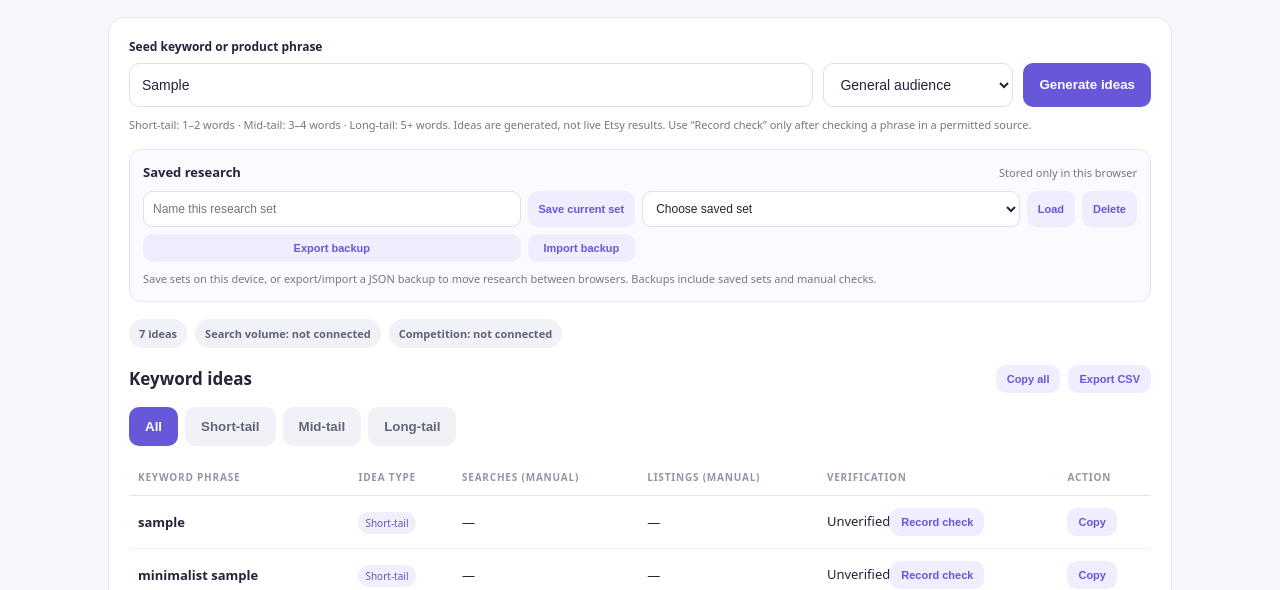
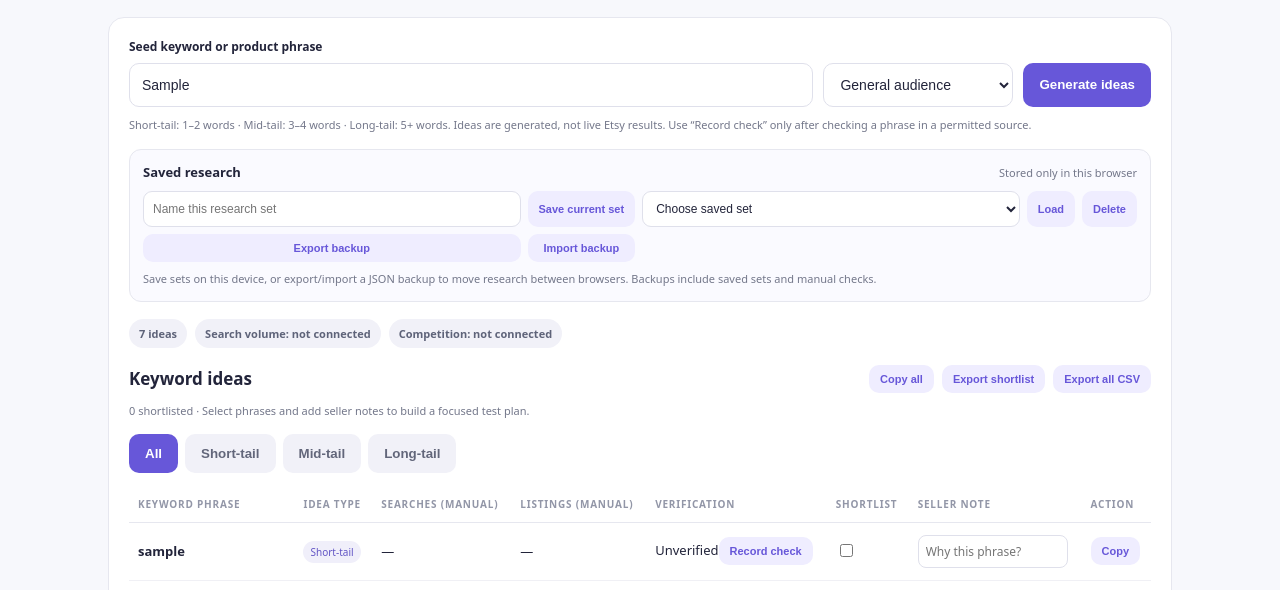
Before and after one commit to skentertainingcom-crypto/SellerScope-Dashboard, a website: page index.html in a window 1280 px wide. Both pictures are taken after typing "Sample" into the empty fields and a click on the button "Generate ideas". Shown: the part 197-787 px from the top of the page. Drawn offline with Linux system fonts and the light colour scheme.

Commit message:
Add keyword shortlists and seller notes
Add shortlist selection, seller notes, CSV export, and browser tests.

```diff
--- a/index.html
+++ b/index.html
@@ -30,16 +30,21 @@ button{border:0;border-radius:10px;padding:12px 16px;font-weight:750;background:
 <div class="hint">Short-tail: 1–2 words · Mid-tail: 3–4 words · Long-tail: 5+ words. Ideas are generated, not live Etsy results. Use “Record check” only after checking a phrase in a permitted source.</div>
 <div class="saved-tools" aria-labelledby="savedTitle"><div class="saved-heading"><strong id="savedTitle">Saved research</strong><span class="hint">Stored only in this browser</span></div><div class="saved-controls"><input id="projectName" maxlength="60" placeholder="Name this research set" aria-label="Research set name"><button class="secondary" id="saveProject">Save current set</button><select id="savedProjects" aria-label="Saved research sets"><option value="">Choose saved set</option></select><button class="secondary" id="loadProject">Load</button><button class="secondary" id="deleteProject">Delete</button><button class="secondary" id="exportBackup">Export backup</button><button class="secondary" id="importBackupButton">Import backup</button><input id="importBackup" type="file" accept="application/json,.json" hidden></div><div class="hint">Save sets on this device, or export/import a JSON backup to move research between browsers. Backups include saved sets and manual checks.</div></div>
 <div class="summary"><span class="chip" id="count">0 ideas</span><span class="chip">Search volume: not connected</span><span class="chip">Competition: not connected</span></div>
-<div class="tabletop"><h2>Keyword ideas</h2><div class="actions"><button class="secondary" id="copyAll">Copy all</button><button class="secondary" id="export">Export CSV</button></div></div>
+<div class="tabletop"><h2>Keyword ideas</h2><div class="actions"><button class="secondary" id="copyAll">Copy all</button><button class="secondary" id="exportShortlist">Export shortlist</button><button class="secondary" id="export">Export all CSV</button></div></div><div class="hint" id="shortlistSummary" aria-live="polite">0 shortlisted · Select phrases and add seller notes to build a focused test plan.</div>
 <div class="filters"><button class="filter active" data-filter="All">All</button><button class="filter" data-filter="Short-tail">Short-tail</button><button class="filter" data-filter="Mid-tail">Mid-tail</button><button class="filter" data-filter="Long-tail">Long-tail</button></div>
-<div class="tablewrap"><table><thead><tr><th>Keyword phrase</th><th>Idea type</th><th>Searches (manual)</th><th>Listings (manual)</th><th>Verification</th><th>Action</th></tr></thead><tbody id="results"><tr><td class="empty" colspan="6">Enter a phrase and select “Generate ideas”.</td></tr></tbody></table></div>
+<div class="tablewrap"><table><thead><tr><th>Keyword phrase</th><th>Idea type</th><th>Searches (manual)</th><th>Listings (manual)</th><th>Verification</th><th>Shortlist</th><th>Seller note</th><th>Action</th></tr></thead><tbody id="results"><tr><td class="empty" colspan="6">Enter a phrase and select “Generate ideas”.</td></tr></tbody></table></div>
 <div id="toast" class="toast" role="status"></div>
 <div class="notice"><strong>For real Etsy search data:</strong> Use Etsy Marketplace Insights if available to your shop. “Record check” saves values you observed, the source, and date on this device. SellerScope does not fetch or validate values automatically.</div>
 </section><p class="foot">SellerScope is an independent project and is not affiliated with Etsy. Metrics are intentionally blank until a reliable, permitted data source is connected. This prototype has no backend, login, or live Etsy connection.</p></main>
 <script>
-let current=[],activeFilter='All';const $=id=>document.getElementById(id);const STORE_KEY='sellerscope.keywordChecks.v1';const PROJECTS_KEY='sellerscope.savedResearch.v1';
+let current=[],activeFilter='All';const $=id=>document.getElementById(id);const STORE_KEY='sellerscope.keywordChecks.v1';const PROJECTS_KEY='sellerscope.savedResearch.v1';const SHORTLIST_KEY='sellerscope.shortlist.v1';
 function loadChecks(){try{return JSON.parse(localStorage.getItem(STORE_KEY)||'{}')}catch(e){return {}}}
 let checks=loadChecks();
+function loadShortlist(){try{const v=JSON.parse(localStorage.getItem(SHORTLIST_KEY)||'{}');return v&&typeof v==='object'&&!Array.isArray(v)?v:{}}catch(e){return {}}}
+let shortlist=loadShortlist();
+function shortlistEntry(phrase){return shortlist[phrase.toLowerCase()]||{selected:false,note:''}}
+function saveShortlist(){try{localStorage.setItem(SHORTLIST_KEY,JSON.stringify(shortlist));return true}catch(e){notify('Shortlist could not be saved; browser storage may be full.');return false}}
+function updateShortlistSummary(){const n=current.filter(x=>shortlistEntry(x.phrase).selected).length;const el=$('shortlistSummary');if(el)el.textContent=n+' shortlisted · Select phrases and add seller notes to build a focused test plan.'}
 function saveChecks(){try{localStorage.setItem(STORE_KEY,JSON.stringify(checks));return true}catch(e){notify('Saved for this session only; browser storage is unavailable.');return false}}
 function normalize(s){return String(s||'').toLowerCase().replace(/[’']/g,"'").replace(/[^a-z0-9+#.-]+/g,' ').trim().replace(/\s+/g,' ')}
 function tidyPhrase(s){return normalize(s).split(' ').filter(Boolean).join(' ')}
@@ -99,18 +104,21 @@ async function copy(t){try{await navigator.clipboard.writeText(t);notify('Copied
 function render(){
  const visible=current.filter(x=>activeFilter==='All'||x.type===activeFilter);
  $('count').textContent=current.length+' ideas';
- $('results').innerHTML=visible.length?visible.map((r,i)=>`<tr><td><span class="kw"></span></td><td><span class="type"></span></td><td class="searches"></td><td class="listings"></td><td><span class="verify-state"></span><button class="secondary" data-check="${i}">Record check</button></td><td><button class="secondary" data-i="${i}">Copy</button></td></tr>`).join(''):'<tr><td class="empty" colspan="6">No keywords in this category.</td></tr>';
- [...$('results').querySelectorAll('tr')].forEach((tr,i)=>{if(visible[i]){const item=visible[i],saved=checks[item.phrase.toLowerCase()];tr.querySelector('.kw').textContent=item.phrase;tr.querySelector('.type').textContent=item.type;tr.querySelector('.searches').textContent=saved?.searches??'—';tr.querySelector('.listings').textContent=saved?.listings??'—';tr.querySelector('.verify-state').textContent=saved?'Checked '+saved.date+' · '+saved.source:'Unverified'}});
+ $('results').innerHTML=visible.length?visible.map((r,i)=>'<tr><td><span class="kw"></span></td><td><span class="type"></span></td><td class="searches"></td><td class="listings"></td><td><span class="verify-state"></span><button class="secondary" data-check="'+i+'">Record check</button></td><td><input type="checkbox" data-shortlist="'+i+'" aria-label="Shortlist keyword"></td><td><input data-note="'+i+'" maxlength="240" placeholder="Why this phrase?" aria-label="Seller note" style="width:150px;max-width:100%;padding:7px;border:1px solid #dfe0eb;border-radius:8px;font:inherit;font-size:12px"></td><td><button class="secondary" data-i="'+i+'">Copy</button></td></tr>').join(''):'<tr><td class="empty" colspan="8">No keywords in this category.</td></tr>';
+ [...$('results').querySelectorAll('tr')].forEach((tr,i)=>{if(visible[i]){const item=visible[i],saved=checks[item.phrase.toLowerCase()],entry=shortlistEntry(item.phrase);tr.querySelector('.kw').textContent=item.phrase;tr.querySelector('.type').textContent=item.type;tr.querySelector('.searches').textContent=saved?.searches??'—';tr.querySelector('.listings').textContent=saved?.listings??'—';tr.querySelector('.verify-state').textContent=saved?'Checked '+saved.date+' · '+saved.source:'Unverified';tr.querySelector('[data-shortlist]').checked=!!entry.selected;tr.querySelector('[data-note]').value=entry.note||''}});
  $('results').querySelectorAll('[data-i]').forEach(b=>b.onclick=()=>copy(visible[+b.dataset.i].phrase));
  $('results').querySelectorAll('[data-check]').forEach(b=>b.onclick=()=>recordCheck(visible[+b.dataset.check]));
+ $('results').querySelectorAll('[data-shortlist]').forEach(b=>b.onchange=()=>{const phrase=visible[+b.dataset.shortlist].phrase;shortlist[phrase.toLowerCase()]={...shortlistEntry(phrase),selected:b.checked};saveShortlist();updateShortlistSummary()});
+ $('results').querySelectorAll('[data-note]').forEach(b=>b.onchange=()=>{const phrase=visible[+b.dataset.note].phrase;shortlist[phrase.toLowerCase()]={...shortlistEntry(phrase),note:b.value.trim()};saveShortlist();updateShortlistSummary()});
+ updateShortlistSummary();
 }
 $('generate').onclick=()=>{const s=tidyPhrase($('seed').value);if(!s){$('seed').focus();notify('Enter a seed keyword first.');return}current=build(s,$('market').value);activeFilter='All';document.querySelectorAll('.filter').forEach(b=>b.classList.toggle('active',b.dataset.filter==='All'));render();notify('Generated '+current.length+' unique ideas. Etsy search was not performed.')};
 function loadProjects(){try{const value=JSON.parse(localStorage.getItem(PROJECTS_KEY)||'[]');return Array.isArray(value)?value.filter(x=>x&&typeof x.id==='string'&&typeof x.name==='string'&&typeof x.seed==='string'&&Array.isArray(x.ideas)):[]}catch(e){return []}}
 let projects=loadProjects();
 function persistProjects(){try{localStorage.setItem(PROJECTS_KEY,JSON.stringify(projects));return true}catch(e){notify('Could not save research. Browser storage may be full or unavailable.');return false}}
 function renderProjects(selected=''){$('savedProjects').innerHTML='<option value="">Choose saved set</option>'+projects.map(p=>'<option value="'+p.id.replace(/&/g,'&amp;').replace(/"/g,'&quot;')+'">'+p.name.replace(/&/g,'&amp;').replace(/</g,'&lt;').replace(/>/g,'&gt;')+' · '+p.seed.replace(/&/g,'&amp;').replace(/</g,'&lt;').replace(/>/g,'&gt;')+'</option>').join('');$('savedProjects').value=selected}
-$('saveProject').onclick=()=>{if(!current.length){notify('Generate keyword ideas before saving a set.');return}const name=$('projectName').value.trim();if(!name){$('projectName').focus();notify('Give this research set a name first.');return}const id='p-'+Date.now().toString(36)+'-'+Math.random().toString(36).slice(2,7);projects.unshift({id,name,seed:tidyPhrase($('seed').value),mode:$('market').value,ideas:current.map(x=>({phrase:x.phrase,type:x.type})),savedAt:new Date().toISOString()});if(projects.length>50)projects=projects.slice(0,50);if(persistProjects()){renderProjects(id);notify('Research set saved on this device.')}};
-$('loadProject').onclick=()=>{const p=projects.find(x=>x.id===$('savedProjects').value);if(!p){notify('Choose a saved research set to load.');return}$('seed').value=p.seed;$('market').value=p.mode;current=p.ideas.filter(x=>x&&typeof x.phrase==='string'&&typeof x.type==='string').map(x=>({phrase:x.phrase,type:x.type}));activeFilter='All';document.querySelectorAll('.filter').forEach(b=>b.classList.toggle('active',b.dataset.filter==='All'));render();notify('Loaded saved research set. Manual checks remain attached to matching phrases.')};
+$('saveProject').onclick=()=>{if(!current.length){notify('Generate keyword ideas before saving a set.');return}const name=$('projectName').value.trim();if(!name){$('projectName').focus();notify('Give this research set a name first.');return}const id='p-'+Date.now().toString(36)+'-'+Math.random().toString(36).slice(2,7);projects.unshift({id,name,seed:tidyPhrase($('seed').value),mode:$('market').value,ideas:current.map(x=>({phrase:x.phrase,type:x.type})),shortlist:Object.fromEntries(current.map(x=>[x.phrase.toLowerCase(),shortlistEntry(x.phrase)])),savedAt:new Date().toISOString()});if(projects.length>50)projects=projects.slice(0,50);if(persistProjects()){renderProjects(id);notify('Research set saved on this device.')}};
+$('loadProject').onclick=()=>{const p=projects.find(x=>x.id===$('savedProjects').value);if(!p){notify('Choose a saved research set to load.');return}$('seed').value=p.seed;$('market').value=p.mode;current=p.ideas.filter(x=>x&&typeof x.phrase==='string'&&typeof x.type==='string').map(x=>({phrase:x.phrase,type:x.type}));if(p.shortlist&&typeof p.shortlist==='object'&&!Array.isArray(p.shortlist)){for(const item of current){const entry=p.shortlist[item.phrase.toLowerCase()];if(entry&&typeof entry==='object')shortlist[item.phrase.toLowerCase()]={selected:!!entry.selected,note:typeof entry.note==='string'?entry.note.slice(0,240):''};}saveShortlist()}activeFilter='All';document.querySelectorAll('.filter').forEach(b=>b.classList.toggle('active',b.dataset.filter==='All'));render();notify('Loaded saved research set. Manual checks remain attached to matching phrases.')};
 $('deleteProject').onclick=()=>{const id=$('savedProjects').value;if(!id){notify('Choose a saved research set to delete.');return}const before=projects.length;projects=projects.filter(p=>p.id!==id);if(persistProjects()){renderProjects();notify(before===projects.length?'Saved set was not found.':'Saved research set deleted from this device.')}};
 $('exportBackup').onclick=()=>{const backup={format:'sellerscope-research-backup',version:1,exportedAt:new Date().toISOString(),projects,checks};const blob=new Blob([JSON.stringify(backup,null,2)],{type:'application/json;charset=utf-8'});const url=URL.createObjectURL(blob);const a=document.createElement('a');a.href=url;a.download='sellerscope-research-backup.json';a.click();setTimeout(()=>URL.revokeObjectURL(url),1000);notify('Backup exported. Keep the JSON file somewhere safe.')};
 $('importBackupButton').onclick=()=>$('importBackup').click();
@@ -120,5 +128,8 @@ $('seed').onkeydown=e=>{if(e.key==='Enter')$('generate').click()};
 document.querySelectorAll('.filter').forEach(b=>b.onclick=()=>{activeFilter=b.dataset.filter;document.querySelectorAll('.filter').forEach(x=>x.classList.toggle('active',x===b));render()});
 function recordCheck(item){const old=checks[item.phrase.toLowerCase()]||{};const searches=prompt('Enter the search count you observed. Leave blank if unavailable.',old.searches||'');if(searches===null)return;const listings=prompt('Enter the listing count you observed. Leave blank if unavailable.',old.listings||'');if(listings===null)return;const source=prompt('Where did you check this phrase? (Example: Etsy Marketplace Insights)',old.source||'Etsy Marketplace Insights');if(source===null)return;if(!source.trim()){notify('A source is required to record a check.');return}const validCount=v=>v.trim()===''||/^\d+(\.\d+)?$/.test(v.trim());if(!validCount(searches)||!validCount(listings)){notify('Counts must be non-negative numbers or left blank.');return}checks[item.phrase.toLowerCase()]={searches:searches.trim(),listings:listings.trim(),source:source.trim(),date:new Date().toISOString().slice(0,10)};saveChecks();render();notify('Manual check recorded. SellerScope has not independently verified the values.')}
 $('copyAll').onclick=()=>current.length?copy(current.map(x=>x.phrase).join('\n')):notify('Generate ideas first.');
-$('export').onclick=()=>{if(!current.length){notify('Generate ideas first.');return}const data=[['keyword_phrase','idea_type','search_count_manual','listing_count_manual','verification_status','source','checked_date'],...current.map(x=>{const v=checks[x.phrase.toLowerCase()];return [x.phrase,x.type,v?.searches??'',v?.listings??'',v?'manually_recorded':'unverified',v?.source||'',v?.date||'']})];const csv=data.map(r=>r.map(v=>'"'+String(v).replace(/"/g,'""')+'"').join(',')).join('\r\n');const url=URL.createObjectURL(new Blob([csv],{type:'text/csv;charset=utf-8'}));const a=document.createElement('a');a.href=url;a.download='sellerscope-keyword-ideas.csv';a.click();setTimeout(()=>URL.revokeObjectURL(url),1000);notify('CSV exported with manual-check status and source details.')};
+function csvText(rows){return rows.map(r=>r.map(v=>'"'+String(v??'').replace(/"/g,'""')+'"').join(',')).join('\r\n')}
+function downloadCsv(rows,name){const url=URL.createObjectURL(new Blob([csvText(rows)],{type:'text/csv;charset=utf-8'}));const a=document.createElement('a');a.href=url;a.download=name;a.click();setTimeout(()=>URL.revokeObjectURL(url),1000)}
+$('exportShortlist').onclick=()=>{const chosen=current.filter(x=>shortlistEntry(x.phrase).selected);if(!chosen.length){notify('Shortlist at least one keyword first.');return}const data=[['keyword_phrase','idea_type','seller_note','search_count_manual','listing_count_manual','verification_status','source','checked_date'],...chosen.map(x=>{const v=checks[x.phrase.toLowerCase()],e=shortlistEntry(x.phrase);return [x.phrase,x.type,e.note||'',v?.searches??'',v?.listings??'',v?'manually_recorded':'unverified',v?.source||'',v?.date||'']})];downloadCsv(data,'sellerscope-keyword-shortlist.csv');notify('Shortlist exported with notes and verification details.')};
+$('export').onclick=()=>{if(!current.length){notify('Generate ideas first.');return}const data=[['keyword_phrase','idea_type','shortlisted','seller_note','search_count_manual','listing_count_manual','verification_status','source','checked_date'],...current.map(x=>{const v=checks[x.phrase.toLowerCase()],e=shortlistEntry(x.phrase);return [x.phrase,x.type,e.selected?'yes':'no',e.note||'',v?.searches??'',v?.listings??'',v?'manually_recorded':'unverified',v?.source||'',v?.date||'']})];downloadCsv(data,'sellerscope-keyword-ideas.csv');notify('CSV exported with shortlist, notes, and manual-check status.')};
 </script></body></html>
```
Also changed, not shown: tests/sellerscope.spec.js (+47 -0 lines).
